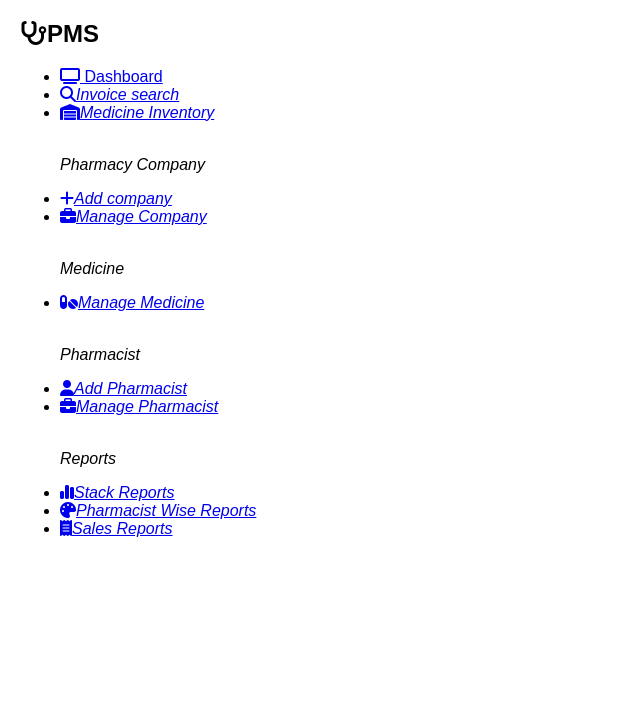
After one commit to Darkbeast747474/Pharmacy_Web_App, a PHP site: page /Interface.php in a window 1280 px wide. The commit adds this page. Shown: the top 727 px of the page, without its empty margins (0-640 px from the left). Run offline with PHP 8.4, Linux system fonts and the light colour scheme.

Commit message:
Interface

```diff
--- /dev/null
+++ b/Interface.php
@@ -0,0 +1,54 @@
+<!DOCTYPE html>
+<html lang="en">
+
+<head>
+    <meta charset="UTF-8">
+    <meta name="viewport" content="width=device-width, initial-scale=1.0">
+    <link rel="stylesheet" href="https://cdnjs.cloudflare.com/ajax/libs/font-awesome/6.7.2/css/all.min.css" />
+    <link rel="stylesheet" href="static/dashboard.css">
+    <title>Document</title>
+</head>
+
+<body>
+    <nav class="navbar">
+        <h1><i class="fa-solid fa-stethoscope"></i>PMS</h1>
+        <ul class="nav">
+            <div>
+                <li><a href="#" onclick="load()"><i class="fas fa-tv"></i> Dashboard</a></li>
+                <li><a href="#" onclick="load()"><i class=""><i class="fa-solid fa-magnifying-glass"></i>Invoice search
+                            </search></a></li>
+                <li><a href="#" onclick="load()"><i class="fa-solid fa-warehouse"></i>Medicine Inventory</a></li>
+            </div><br>
+            <div>
+                <p>Pharmacy Company</p>
+                <li><a href="#" onclick="load()"><i class="fa-solid fa-plus"></i>Add company</a></li>
+                <li><a href="#" onclick="load()"><i class="fa-solid fa-briefcase"></i>Manage Company</a></li>
+            </div><br>
+            <div>
+                <p>Medicine</p>
+                <li><a href="#" onclick="load('manage_medications.php')"><i class="fa-solid fa-pills"></i>Manage
+                        Medicine</a></li>
+            </div><br>
+            <div>
+                <p>Pharmacist</p>
+                <li><a href="#" onclick="load()"><i class="fa-solid fa-user"></i>Add Pharmacist</a></li>
+                <li><a href="#" onclick="load()"><i class="fa-solid fa-briefcase"></i>Manage Pharmacist</a></li>
+            </div><br>
+            <div>
+                <p>Reports</p>
+                <li><a href="#" onclick="load()"><i class="fa-solid fa-chart-simple"></i>Stack Reports</a></li>
+                <li><a href="#" onclick="load()"><i class="fa-solid fa-palette"></i>Pharmacist Wise Reports </a></li>
+                <li><a href="#" onclick="load()"><i class="fa-solid fa-receipt"></i>Sales Reports</a></li>
+            </div>
+        </ul>
+    </nav>
+    <iframe class="contents" id="content" src="" frameborder="0"></iframe>
+</body>
+
+<script>
+    function load(url) {
+        document.getElementById("content").src = url;
+    }
+</script>
+
+</html>
--- a/static/dashboard.css
+++ b/static/dashboard.css
@@ -1,78 +1,30 @@
-@import url('https://fonts.googleapis.com/css2?family=Lexend+Giga:wght@100..900&family=Lexend:wght@100..900&family=Montserrat:ital,wght@0,100..900;1,100..900&family=Poppins:ital,wght@0,100;0,200;0,300;0,400;0,500;0,600;0,700;0,800;0,900;1,100;1,200;1,300;1,400;1,500;1,600;1,700;1,800;1,900&family=Roboto+Flex:opsz,wght@8..144,100..1000&family=Smooch+Sans:wght@100..900&display=swap');
+body {
+    font-family: sans-serif;
+    margin: 20px;
+  }
 
-* {
-    margin: 0;
-    padding: 0;
-    font-family: "Smooch Sans", serif;
-    font-optical-sizing: auto;
-    font-weight: 500;
-    font-style: normal;
+  .dashboard-section {
+    margin-bottom: 30px;
+    padding: 20px;
+    border: 1px solid #ccc;
+    border-radius: 5px;
+  }
 
-}
+  .dashboard-section h2 {
+    margin-bottom: 15px;
+  }
 
-body {
-    background: #f2f2f2;
-    margin: 0;
-    overflow: hidden;
+  table {
+    border-collapse: collapse;
     width: 100%;
-    height: 100%;
-    scrollbar-width: none;
-}
+  }
 
-::-webkit-scrollbar {
-    display: none;
-}
+  th, td {
+    border: 1px solid #ddd;
+    padding: 8px;
+    text-align: left;
+  }
 
-.navbar {
-    overflow-y: scroll;
-    position: absolute;
-    top: 0;
-    left: 0;
-    bottom: 0;
-    background: #fff;
-    padding: 10px;
-    scrollbar-width: none;
-    box-shadow: 0 4px 8px 0 rgba(0, 0, 0, 0.2), 0 6px 20px 0 rgba(0, 0, 0, 0.19);
-    z-index: 1;
-}
-
-
-ul li {
-    list-style-type: none;
-}
-
-
-ul li a {
-    padding: 5px;
-    display: block;
-    color: rgb(5, 46, 17);
-    text-decoration: none;
-}
-
-p {
-    font-weight: bolder;
-}
-
-ul li a i {
-    text-align: center;
-    width: 30px;
-}
-
-nav h1 {
-    position: relative;
-    display: flex;
-    justify-content: center;
-    margin-bottom: 20px;
-}
-
-.contents {
-    position: absolute;
-    top: 0;
-    right: 0;
-    bottom: 0;
-    left: 15%;
-    width: 100%;
-    height: 100%;
-    border: none;
-    overflow: scroll;
-}
+  th {
+    background-color: #f2f2f2;
+  }
--- a/static/med.css
+++ b/static/med.css
@@ -29,6 +29,7 @@ th {
     padding: 10px;
     border-radius: 5px;
     margin-bottom: 10px;
+    width: 80%;
 }
 
 .error {
@@ -37,4 +38,5 @@ th {
     padding: 10px;
     border-radius: 5px;
     margin-bottom: 10px;
+    width: 80%;
 }
```
Also changed, not shown: dashboard.php (+69 -48 lines), static/Interface.css (added, +78 -0 lines).
